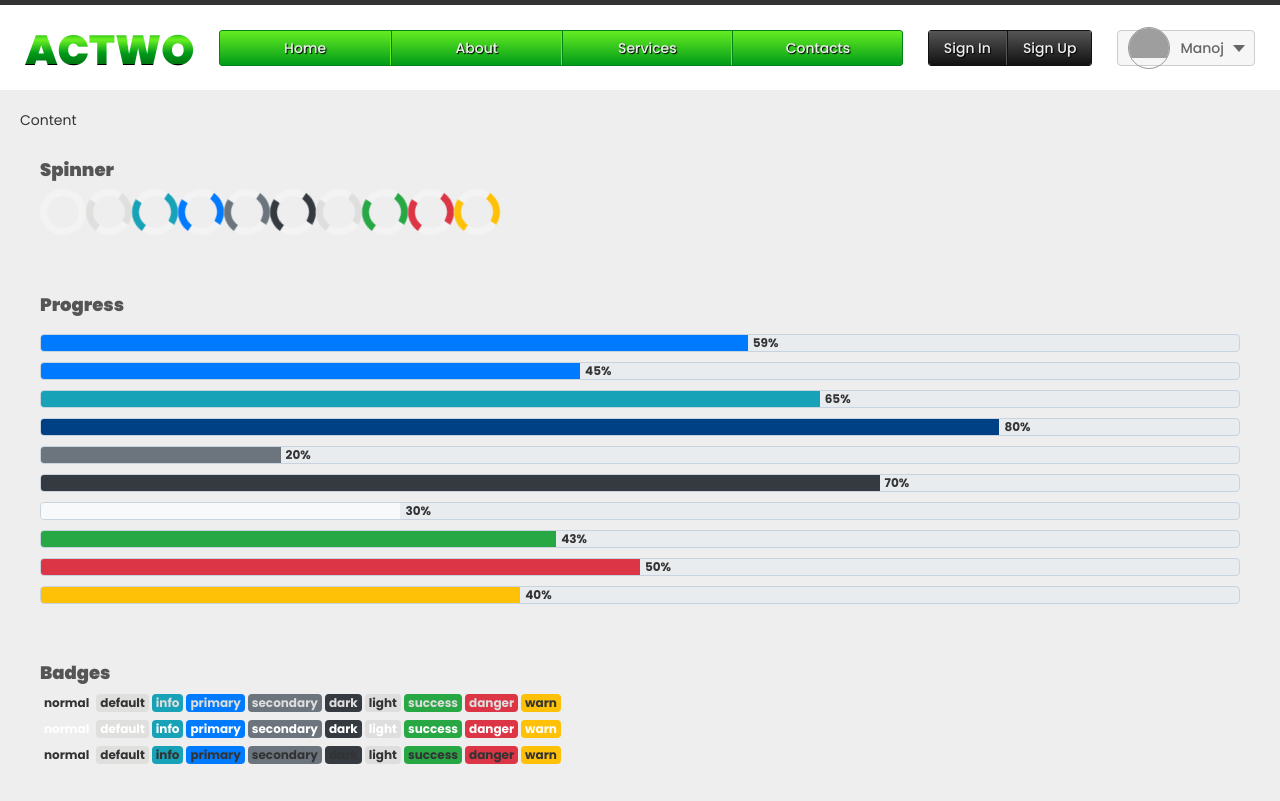
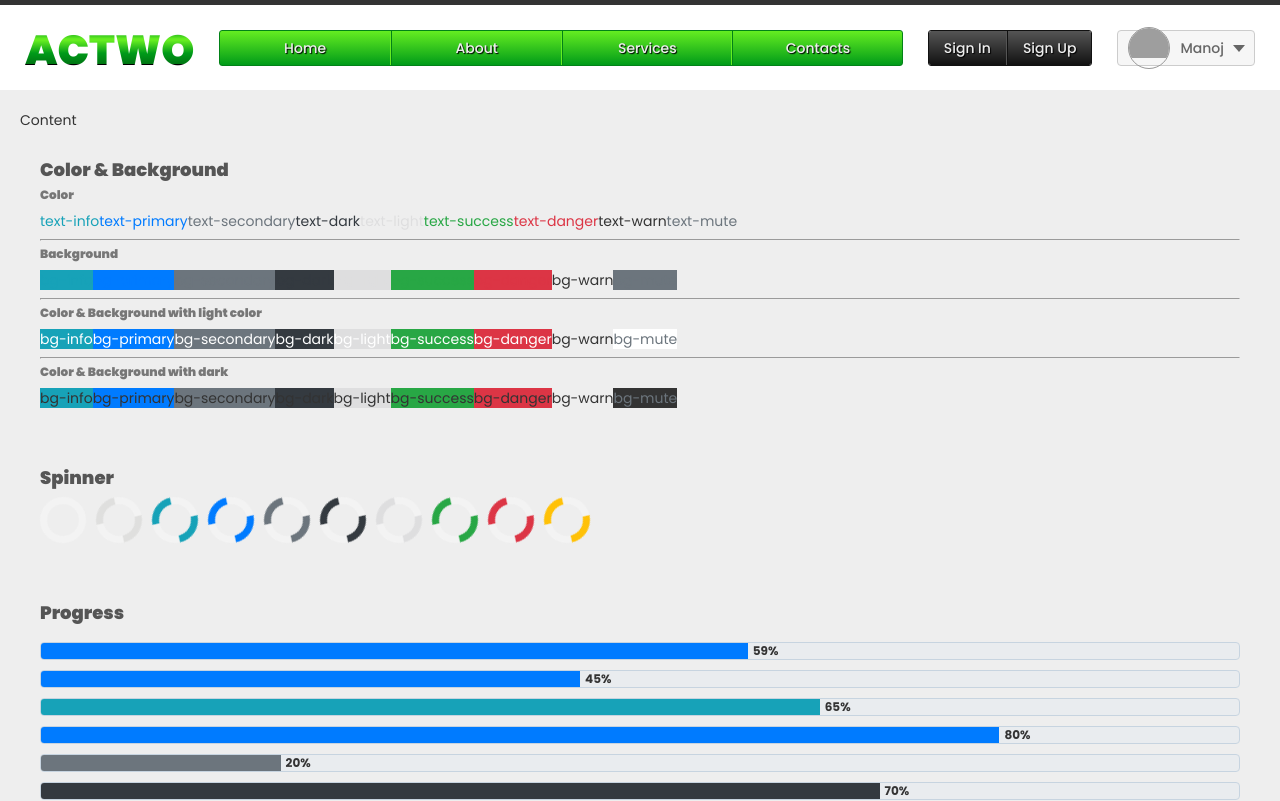
Before and after one commit to SourabhMPatrikar/ReactWork, a React (Create React App) app in the folder app-project/: page / in a window 1280 px wide. Shown: the top 801 px of the page. Built offline with nearby package versions, Linux system fonts and the light colour scheme; grey boxes are pictures that could not be loaded.

Commit message:
Actwo : Color and background creation.

```diff
--- /dev/null
+++ b/app-project/src/Components/Common/Color.jsx
@@ -0,0 +1,41 @@
+import React from "react";
+const Color = ({ color, tag, bg, suffix, text }) => {
+//   const tagName = tag;
+  switch (color) {
+    case "default":
+        color = "text-default";
+      break;
+    case "info":
+        color = "text-info";
+      break;
+    case "primary":
+        color = "text-primary";
+      break;
+    case "secondary":
+        color = "text-secondary";
+      break;
+    case "light":
+        color = "text-light";
+      break;
+    case "dark":
+        color = "text-dark";
+      break;
+    case "success":
+        color = "text-success";
+      break;
+    case "danger":
+        color = "text-danger";
+      break;
+    case "mute":
+        color = "text-mute";
+      break;
+    default:
+        color = "";
+  }const tagName = tag === "div" ? "div" : tag === "p" ? "p" : tag === "span" ? "span" : tag === "button" ? "button": tag === "label" ? "lable" : "";
+  const background =
+    bg === "default" ? "bg-default" : bg === "info" ? "bg-info" : bg === "primary" ? "bg-primary" : bg === "secondary" ? "bg-secondary" : bg === "light" ? "bg-light" : bg === "dark" ? "bg-dark" : bg === "success" ? "bg-success" : bg === "danger" ? "bg-danger" : bg === "mute" ? "bg-mute" : "";
+  const suffixText =
+    suffix === "light" ? "white" : suffix === "dark" ? "black" : "";
+  return <span className={`${color} ${background} ${suffixText}`}>{text}</span>;
+};
+export default Color;
--- a/app-project/src/Components/Common/Common.jsx
+++ b/app-project/src/Components/Common/Common.jsx
@@ -4,15 +4,94 @@ import Alert from "./Alert";
 import Badges from "./Badges";
 import Progress from "./Progress";
 import Spinner from "./Spinner";
+import Color from "./Color";
 const Common = () => {
 	return (
 		<div className="common-component">
+		<div className="row">
+			<div className="title">
+				<h4>Color & Background</h4>
+			</div>
+			<div className="combine">
+				<div className="spinner-collection">
+					<div className="title">
+						<h5>Color</h5>
+					</div>
+					{/* <Color tag="p" color="text-normal" bg="" suffix="" text="" /> */}
+					{/* <Color tag="p" variant="default" text="text-default" /> */}
+					<Color color="info" text="text-info" />
+					<Color color="primary" text="text-primary" />
+					<Color color="secondary" text="text-secondary" />
+
+					<Color color="dark" text="text-dark" />
+					<Color color="light" text="text-light" />
+
+					<Color color="success" text="text-success" />
+					<Color color="danger" text="text-danger" />
+					<Color color="warn" text="text-warn" />
+
+					<Color color="mute" text="text-mute" />
+					<hr />
+					<div className="title">
+						<h5>Background</h5>
+					</div>
+
+					<Color color="info" bg="info" text="bg-info" />
+					<Color color="primary" bg="primary" text="bg-primary" />
+					<Color color="secondary" bg="secondary" text="bg-secondary" />
+
+					<Color color="dark" bg="dark" text="bg-dark" />
+					<Color color="light" bg="light" text="bg-light" />
+
+					<Color color="success" bg="success" text="bg-success" />
+					<Color color="danger" bg="danger" text="bg-danger" />
+					<Color color="warn" bg="warn" text="bg-warn" />
+
+					<Color color="mute" bg="mute" text="bg-mute" />
+					<hr />
+
+					<div className="title">
+						<h5>Color & Background with light color</h5>
+					</div>
+					<Color color="info" bg="info" suffix="light" text="bg-info" />
+					<Color color="primary" bg="primary" suffix="light" text="bg-primary" />
+					<Color color="secondary" bg="secondary" suffix="light" text="bg-secondary" />
+
+					<Color color="dark" bg="dark" suffix="light" text="bg-dark" />
+					<Color color="light" bg="light" suffix="light" text="bg-light" />
+
+					<Color color="success" bg="success" suffix="light" text="bg-success" />
+					<Color color="danger" bg="danger" suffix="light" text="bg-danger" />
+					<Color color="warn" bg="warn" suffix="light" text="bg-warn" />
+
+					<Color color="mute" bg="mute" suffix="light" text="bg-mute" />
+					<hr />
+
+					<div className="title">
+						<h5>Color & Background with dark</h5>
+					</div>
+
+					<Color color="info" bg="info" suffix="dark" text="bg-info" />
+					<Color color="primary" bg="primary" suffix="dark" text="bg-primary" />
+					<Color color="secondary" bg="secondary" suffix="dark" text="bg-secondary" />
+
+					<Color color="dark" bg="dark" suffix="dark" text="bg-dark" />
+					<Color color="light" bg="light" suffix="dark" text="bg-light" />
+
+					<Color color="success" bg="success" suffix="dark" text="bg-success" />
+					<Color color="danger" bg="danger" suffix="dark" text="bg-danger" />
+					<Color color="warn" bg="warn" suffix="dark" text="bg-warn" />
+
+					<Color color="mute" bg="mute" suffix="dark" text="bg-mute" />
+				</div>
+			</div>
+		</div>
 			<div className="row">
 				<div className="title">
 					<h4>Spinner</h4>
 				</div>
 				<div className="combine">
-					<div className="spinner-collection">
+					<div className="loader-collection">
 						<Spinner variant="normal" />
 						<Spinner variant="default" />
 						<Spinner variant="info" />
--- a/app-project/src/css/App.css
+++ b/app-project/src/css/App.css
@@ -9,6 +9,7 @@
 @import url('./badges.css');
 @import url('./progress.css');
 @import url('./spinner.css');
+@import url('./color.css');
 
 /*
 header{border:10px solid #00ff40;}
--- /dev/null
+++ b/app-project/src/css/color.css
@@ -0,0 +1,57 @@
+/* Color */
+.text{color:#EEE;}
+.text-default{color:#DFDFDE;}
+.text-info{color:#17a2b8;}
+.text-primary{color:#007bff;}
+.text-secondary{color:#6c757d;}
+.text-light{color:#DEDEDF;}
+.text-dark{color:#343a40;}
+.text-success{color:#28a745;}
+.text-danger{color:#dc3545;}
+.text-warn{color:#ffc107;}
+.text-mute{color:#6c757d;}
+
+/* Background */
+.bg{background:#EEE;}
+.bg-default{background:#DFDFDE;}
+.bg-info{background:#17a2b8;}
+.bg-primary{background:#007bff;}
+.bg-secondary{background:#6c757d;}
+.bg-light{background:#DEDEDF;}
+.bg-dark{background:#343a40;}
+.bg-success{background:#28a745;}
+.bg-danger{background:#dc3545;}
+.bg-warn{background:#ffc107;}
+.bg-mute{background:#6c757d;}
+
+/* Color As per Bg : Black */
+.bg.black{color:#333;}
+.bg-default.black{color:#333;}
+.bg-info.black{color:#333;}
+.bg-primary.black{color:#333;}
+.bg-secondary.black{color:#333;}
+.bg-light.black{color:#333;}
+.bg-dark.black{color:#333;}
+.bg-success.black{color:#333;}
+.bg-danger.black{color:#333;}
+.bg-warn.black{color:#333;}
+.bg-mute.black{background:#333;}
+
+/* Color As per Bg : White */
+.bg.white{color:#FFF;}
+.bg-default.white{color:#FFF;}
+.bg-info.white{color:#FFF;}
+.bg-primary.white{color:#FFF;}
+.bg-secondary.white{color:#FFF;}
+.bg-light.white{color:#FFF;}
+.bg-dark.white{color:#FFF;}
+.bg-success.white{color:#FFF;}
+.bg-danger.white{color:#FFF;}
+.bg-warn.white{color:#FFF;}
+.bg-mute.white{background:#FFF;}
+
+/*Badge*/
+.text-collection{}
+.text-collection + .text-collection{margin:5px 0 0 0 ;}
+.text-collection p{margin:0 0 0 3px;}
+.text-collection p:first-child{margin:0;}
--- a/app-project/src/css/font.css
+++ b/app-project/src/css/font.css
@@ -3,11 +3,13 @@
 
 /* Font Family */
 html, body, .actwo,
-.common-component .row .title h4{font-family:'Poppins', sans-serif; }
+.common-component .row .title h4,
+.common-component .row .title h5{font-family:'Poppins', sans-serif; }
 h1, h2, h3, h4, h5, h6
 {font-family: 'Oswald', sans-serif;}
 
 /* Font Weight */
 .navigation li a, .user-name{font-weight:500;}
 .common-component .row .title h4{font-weight:900;}
+.common-component .row .title h5{font-weight:900;}
 .actwo{font-weight:900;}
```
